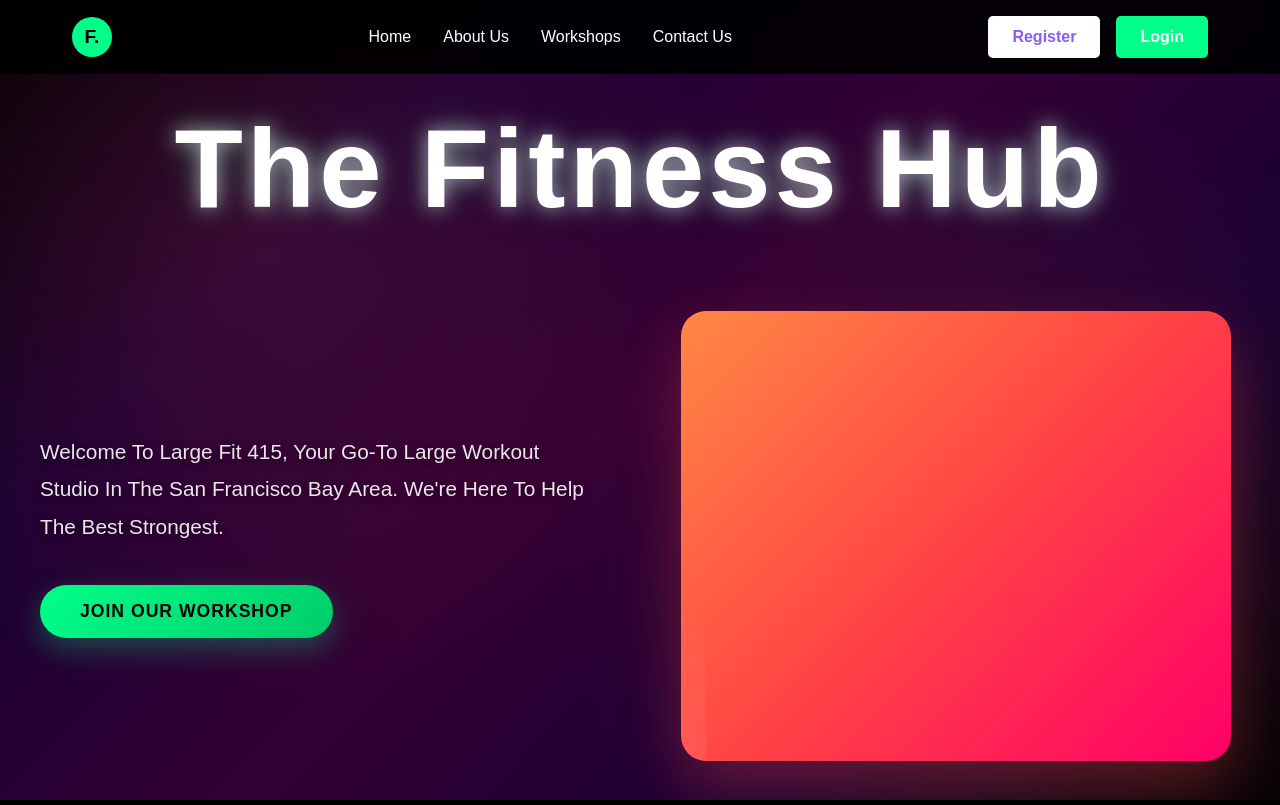
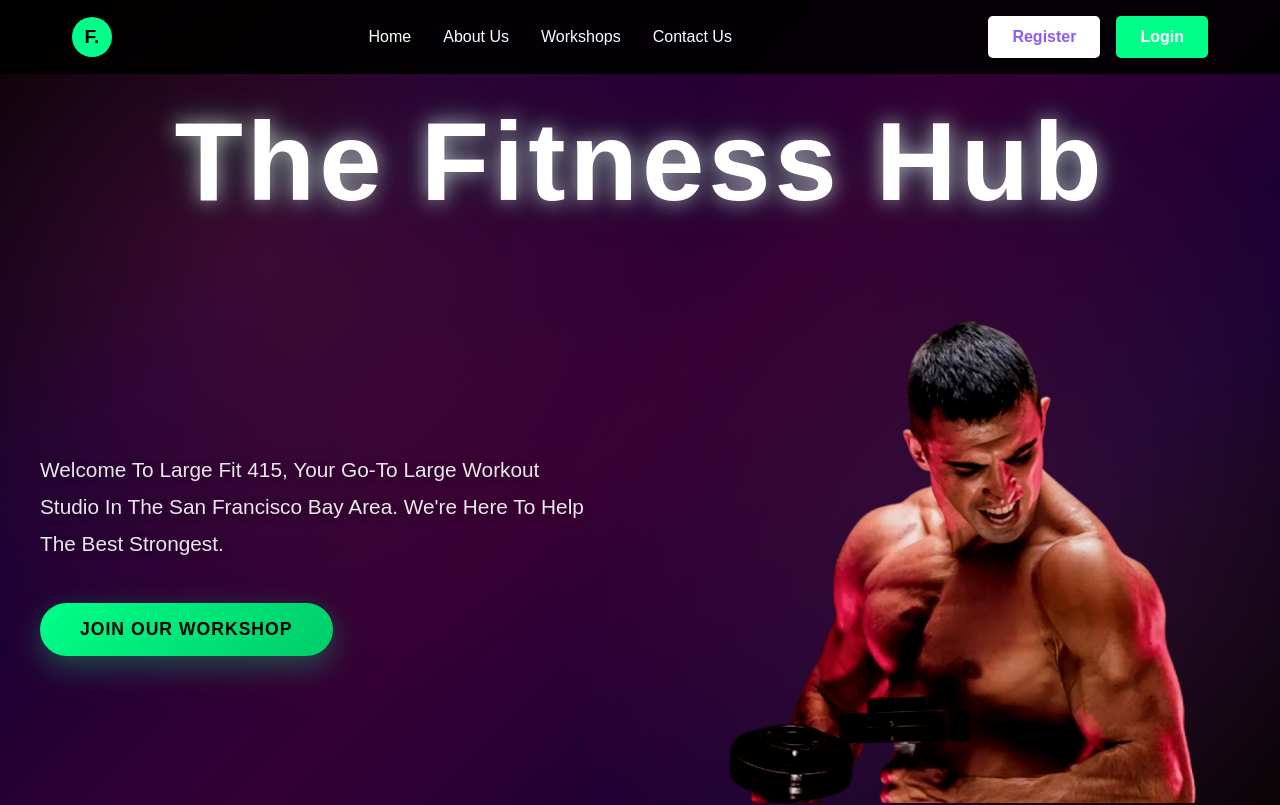
Before and after one commit to rajni2002491/gym_website, a React (Vite) app: page / in a window 1280 px wide. Shown: the top 805 px of the page. Built offline with nearby package versions, Linux system fonts and the light colour scheme.

Commit message:
image added in hero section

```diff
--- a/src/App.css
+++ b/src/App.css
@@ -225,25 +225,26 @@ body {
 
 .gym-image {
   width: 100%;
-  max-width: 550px;
-  height: 450px;
-  background: linear-gradient(135deg, #ff8844 0%, #ff4444 50%, #ff0066 100%);
-  border-radius: 25px;
+  max-width: 600px;
+  height: 500px;
   position: relative;
-  box-shadow: 0 25px 60px rgba(255, 68, 68, 0.3);
-  transition: all 0.3s ease;
-  overflow: hidden;
+  display: flex;
+  align-items: center;
+  justify-content: center;
 }
 
-.gym-image::before {
-  content: '';
-  position: absolute;
-  top: 0;
-  left: 0;
-  right: 0;
-  bottom: 0;
-  background: linear-gradient(45deg, transparent 30%, rgba(255, 255, 255, 0.1) 50%, transparent 70%);
-  animation: shimmer 3s ease-in-out infinite;
+.fitness-man-img {
+  width: 100%;
+  height: 100%;
+  object-fit: cover;
+  object-position: center top;
+  filter: brightness(1.1) contrast(1.2);
+  transition: all 0.3s ease;
+}
+
+.fitness-man-img:hover {
+  transform: scale(1.02);
+  filter: brightness(1.2) contrast(1.3);
 }
 
 @keyframes shimmer {
--- a/src/components/Hero.jsx
+++ b/src/components/Hero.jsx
@@ -17,7 +17,13 @@ const Hero = () => {
                     </div>
 
                     <div className="hero-image-section">
-                        <div className="gym-image"></div>
+                        <div className="gym-image">
+                            <img
+                                src="/gym_image.png"
+                                alt="Muscular man lifting dumbbells"
+                                className="fitness-man-img"
+                            />
+                        </div>
                     </div>
                 </div>
             </div>
```
Also changed, not shown: public/gym_image.png (added).
